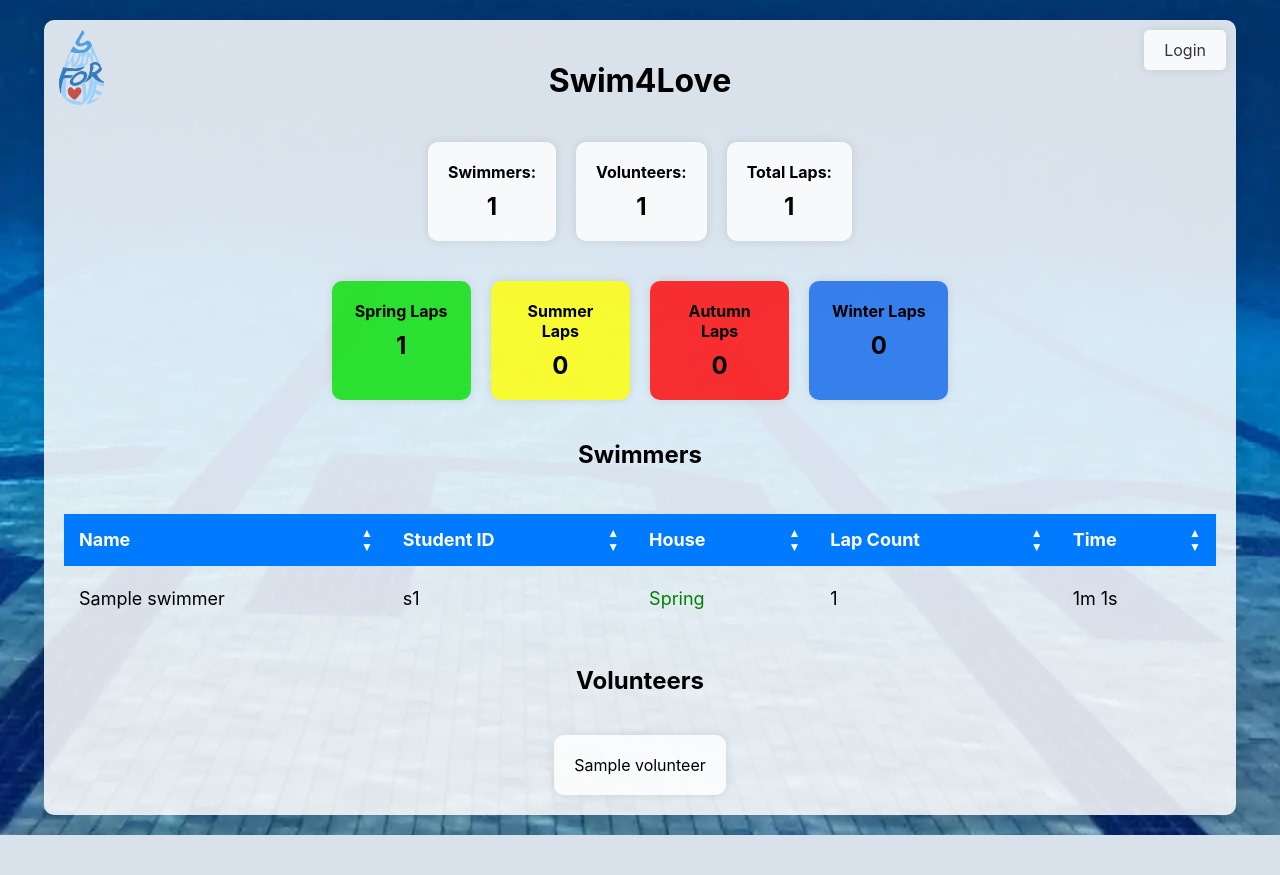
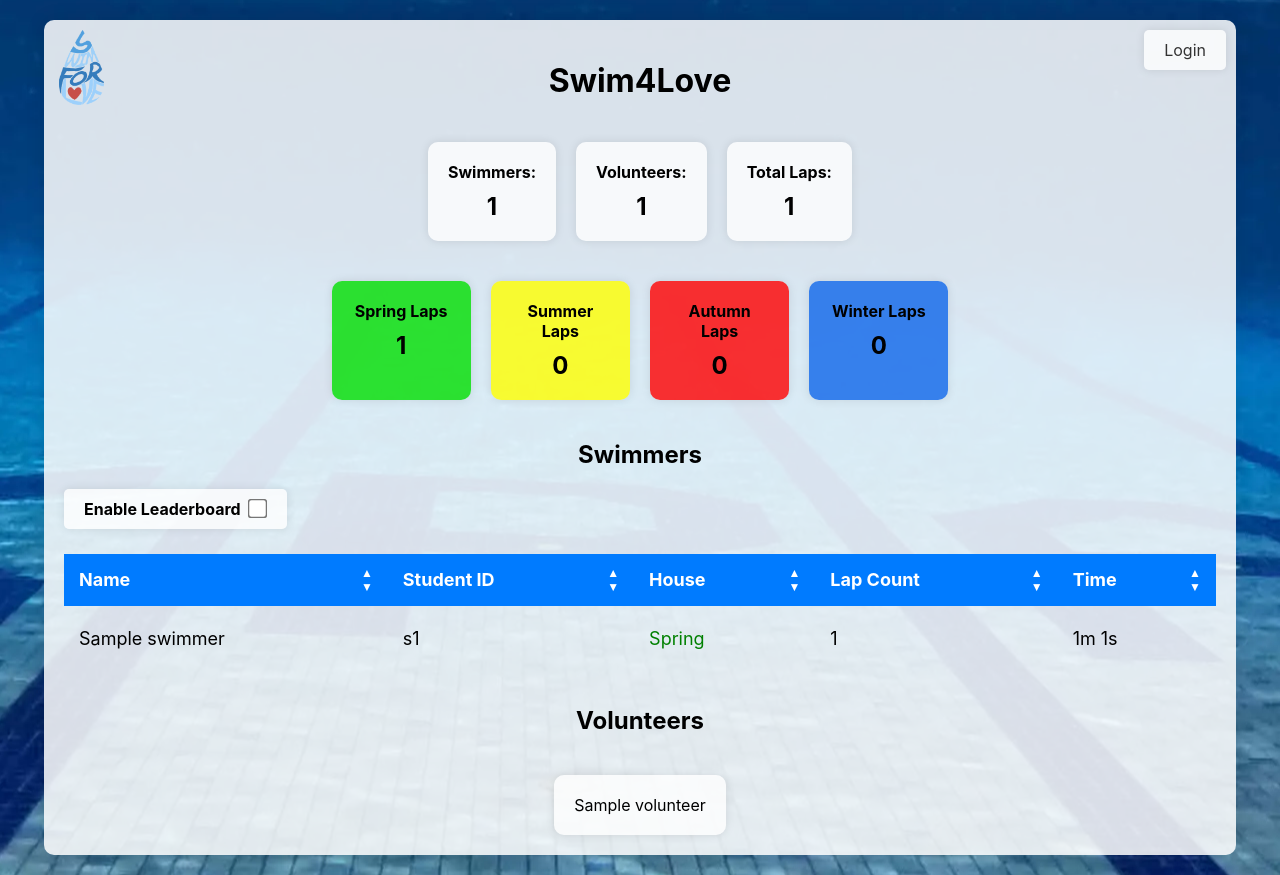
Before and after one commit to HenryXiaoYang/Swim4LoveV2, a Django app: page / in a window 1280 px wide. Before the commit the page ends 835 px from the top, so only its background shows below. Run offline with Django 5.2, Linux system fonts and the light colour scheme; tables that the repository leaves empty hold one stand-in row (values such as "Sample post"); some libraries are stand-ins or nearby versions.

Commit message:
feat: add Enable Leaderboard

```diff
--- a/LapCount/static/css/styles.css
+++ b/LapCount/static/css/styles.css
@@ -170,19 +170,45 @@ html, body {
     font-weight: bold; /* Make the number bold */
 }
 
+/* index.html leaderboard button and add swimmer button*/
 
-/* index.html add swimmer button */
+.tool-container {
+    display: flex;
+    justify-content: space-between; /* Distribute items to the left and right */
+    align-items: center; /* Ensure items are aligned vertically */
+    width: 100%; /* Ensure the container takes full width */
+}
+
+.leaderboard-container {
+    display: flex;
+    justify-content: space-between;
+    align-items: center;
+    background-color: rgba(255, 255, 255, 0.8);
+    padding: 10px 20px;
+    border-radius: 5px;
+    box-shadow: 0 0 10px rgba(0, 0, 0, 0.1);
+}
+
+.leaderboard-container label {
+    font-size: 16px;
+    font-weight: bold;
+}
+
+.leaderboard-container input[type="checkbox"] {
+    transform: scale(1.5);
+    margin-left: 10px;
+}
+
 .button {
     background-color: #007bff; /* Green background */
     color: white; /* White text */
     border: none; /* Remove border */
-    padding: 10px 20px; /* Add padding */
     border-radius: 5px; /* Rounded corners */
     cursor: pointer; /* Pointer cursor on hover */
     font-size: 16px; /* Increase font size */
     transition: background-color 0.3s ease; /* Smooth transition for background color */
-    position: inherit;
-    left: 47%;
+    padding: 10px 20px; /* Add padding */
+    margin-left: auto; /* Push the button to the right */
 }
 
 .button:hover {
--- /dev/null
+++ b/LapCount/static/js/real_time_leaderboard.js
@@ -0,0 +1,45 @@
+let autoRefresh = false;
+let refreshInterval;
+
+function toggleLeaderboard() {
+    autoRefresh = !autoRefresh;
+    if (autoRefresh) {
+        refreshInterval = setInterval(refreshTable, 5000); // Refresh every 5 seconds
+    } else {
+        clearInterval(refreshInterval);
+    }
+}
+
+function refreshTable() {
+    fetch("index?leaderboard=true")
+        .then(response => response.text())
+        .then(data => {
+            const parser = new DOMParser();
+            const doc = parser.parseFromString(data, 'text/html');
+            const newTableBody = doc.querySelector('#swimmersTable tbody');
+            if (newTableBody) {
+                const currentTableBody = document.querySelector('#swimmersTable tbody');
+                currentTableBody.innerHTML = newTableBody.innerHTML;
+
+                // Update winner signs
+                const rows = currentTableBody.querySelectorAll('tr');
+                rows.forEach((row, index) => {
+                    const nameCell = row.querySelector('td:first-child');
+                    if (nameCell) {
+                        let winnerSign = '';
+                        if (index === 0) {
+                            winnerSign = '🥇';
+                        } else if (index === 1) {
+                            winnerSign = '🥈';
+                        } else if (index === 2) {
+                            winnerSign = '🥉';
+                        }
+                        nameCell.innerHTML = `${winnerSign} ${nameCell.innerHTML.trim()}`;
+                    }
+                });
+            } else {
+                console.error('Failed to find the table body in the fetched HTML.');
+            }
+        })
+        .catch(error => console.error('Error fetching the table data:', error));
+}
--- a/LapCount/static/js/sort_swimmer.js
+++ b/LapCount/static/js/sort_swimmer.js
@@ -1,4 +1,8 @@
 function sortTable(column, reverse = false) {
+    if (autoRefresh) {
+        alert("You have enabled leaderboard, please disable it to sort the table.");
+    }
+    else {
         const table = document.getElementById("swimmersTable");
         const rows = Array.from(table.rows).slice(1); // Exclude header row
 
@@ -33,6 +37,7 @@ function sortTable(column, reverse = false) {
         // Re-append sorted rows
         rows.forEach(row => table.appendChild(row));
     }
+}
 
 function columnIndex(column) {
     switch (column) {
--- a/LapCount/templates/base_generic.html
+++ b/LapCount/templates/base_generic.html
@@ -15,6 +15,7 @@
     <script src="{% static 'js/sort_swimmer.js' %}"></script>
     <script src="{% static 'js/create_excel.js' %}"></script>
     <script src="{% static 'js/confirm_delete.js' %}"></script>
+    <script src="{% static 'js/real_time_leaderboard.js' %}"></script>
 </head>
 
 <body>
--- a/LapCount/templates/index.html
+++ b/LapCount/templates/index.html
@@ -2,7 +2,6 @@
 {% load static %}
 
 {% block content %}
-
     <div class="container">
         <div class="title">
             <h1>Swim4Love</h1>
@@ -57,12 +56,17 @@
 
 
         <h2>Swimmers</h2>
-        {% if have_perm %}
-            <button class="button" onclick="window.location.href='{% url 'add_swimmer' %}'"><i
-                    class="fa-solid fa-plus"></i></button>
-        {% endif %}
 
-
+        <div class="tool-container">
+            <div class="leaderboard-container">
+                <label for="leaderboard-switch">Enable Leaderboard</label>
+                <input type="checkbox" id="leaderboard-switch" onchange="toggleLeaderboard()">
+            </div>
+            {% if have_perm %}
+                <button class="button" onclick="window.location.href='{% url 'add_swimmer' %}'"><i
+                        class="fa-solid fa-plus"></i></button>
+            {% endif %}
+        </div>
 
 
         <table class="styled-table" id="swimmersTable">
@@ -72,7 +76,7 @@
                     <div class="table-header">
                         <span>Name</span>
                         <div class="button-container">
-                            <button onclick="sortTable('name')" class="asc-sort-button"></button>
+                            <button onclick="sortTable('name', false)" class="asc-sort-button"></button>
                             <button onclick="sortTable('name', true)" class="desc-sort-button"></button>
                         </div>
                     </div>
--- a/LapCount/urls.py
+++ b/LapCount/urls.py
@@ -4,6 +4,7 @@ from LapCount import views
 
 urlpatterns = [
     path("", views.index, name="index"),
+    path("index/", views.index, name="index"),
     path("add_swimmer/", views.add_swimmer, name="add_swimmer"),
     path("add_volunteer/", views.add_volunteer, name="add_volunteer"),
     path("delete_swimmer/<str:pk>/", views.delete_swimmer, name="delete_swimmer"),
--- a/LapCount/views.py
+++ b/LapCount/views.py
@@ -11,10 +11,12 @@ from .models import Swimmer, Volunteer
 
 
 def index(request):
+    leaderboard = request.GET.get('leaderboard', 'false') == 'true'
+
     num_swimmers = Swimmer.objects.all().count()
     num_volunteers = Volunteer.objects.all().count()
 
-    swimmers = Swimmer.objects.all()
+    swimmers = Swimmer.objects.all().order_by('-lap_count') if leaderboard else Swimmer.objects.all()
     volunteers = Volunteer.objects.all()
 
     spring_laps = sum([swimmer.lap_count for swimmer in swimmers if swimmer.house == "Spring"])
@@ -31,7 +33,7 @@ def index(request):
         context={"num_swimmers": num_swimmers, "total_laps": total_laps, "spring_laps": spring_laps,
                  "summer_laps": summer_laps, "autumn_laps": autumn_laps, "winter_laps": winter_laps,
                  "num_volunteers": num_volunteers,
-                 "swimmers": swimmers, "volunteers": volunteers, "have_perm": have_perm}, )
+                 "swimmers": swimmers, "volunteers": volunteers, "have_perm": have_perm, "leaderboard": leaderboard}, )
 
 
 # need to be volunteer
```
Lines whose indentation alone changed are shown as unchanged.
